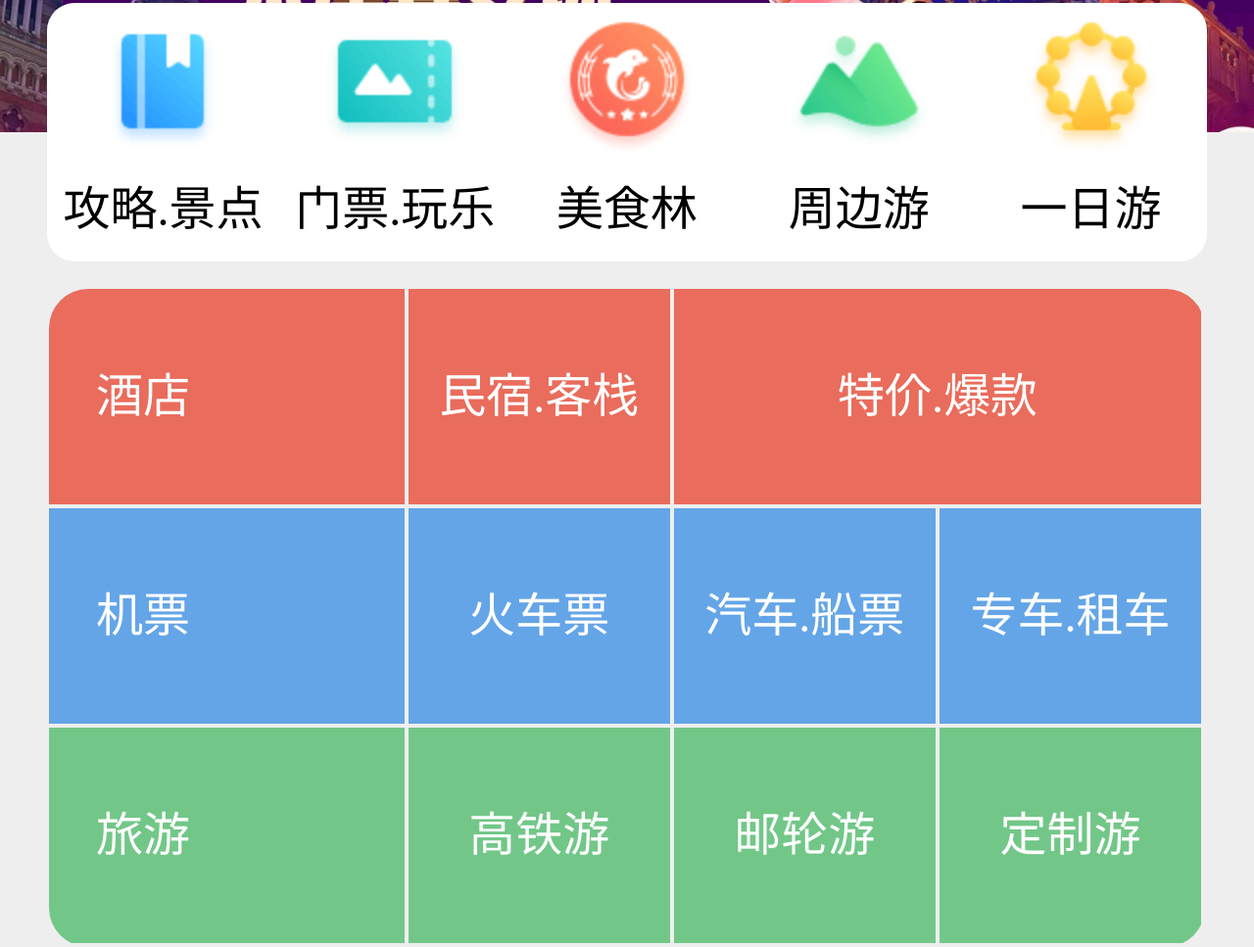
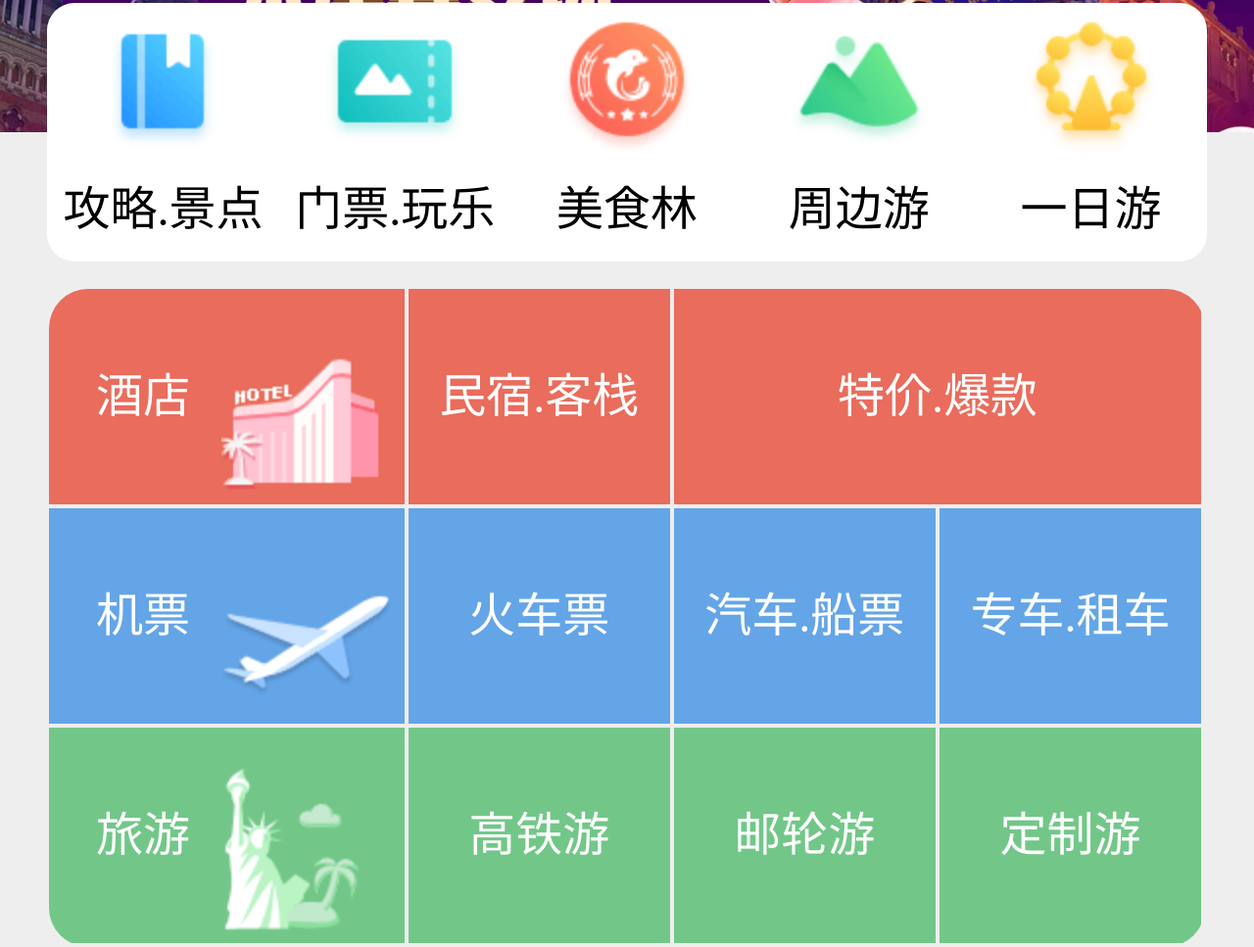
Before and after one commit to Diesel-Chen/rem-layout-h5web, a plain HTML site: page index.html in a window 1280 px wide. Shown: the part 653-1620 px from the top of the page at 98% size. Drawn offline with Linux system fonts and the light colour scheme.

Commit message:
导航增加背景图片

```diff
--- a/css/style.css
+++ b/css/style.css
@@ -176,6 +176,9 @@ body {
     height: 55rem;
     line-height: 55rem;
     margin-right: 1rem;
+    background: url("../img/icon.png") no-repeat;
+    background-size: 104rem 327.5rem;
+    background-position: 100rem 100rem;
 }
 
 .nav .row:first-child .nav-item:last-child {
@@ -199,3 +202,15 @@ body {
 .nav .row:nth-child(3) .nav-item {
     background-color: #72c788;
 }
+
+.nav .row:first-child .nav-item:first-child {
+    background-position: 44rem -112rem;
+}
+
+.nav .row:nth-child(2) .nav-item:first-child {
+    background-position: 44rem -275rem;
+}
+
+.nav .row:nth-child(3) .nav-item:first-child {
+    background-position: 44rem -170rem;
+}
```
